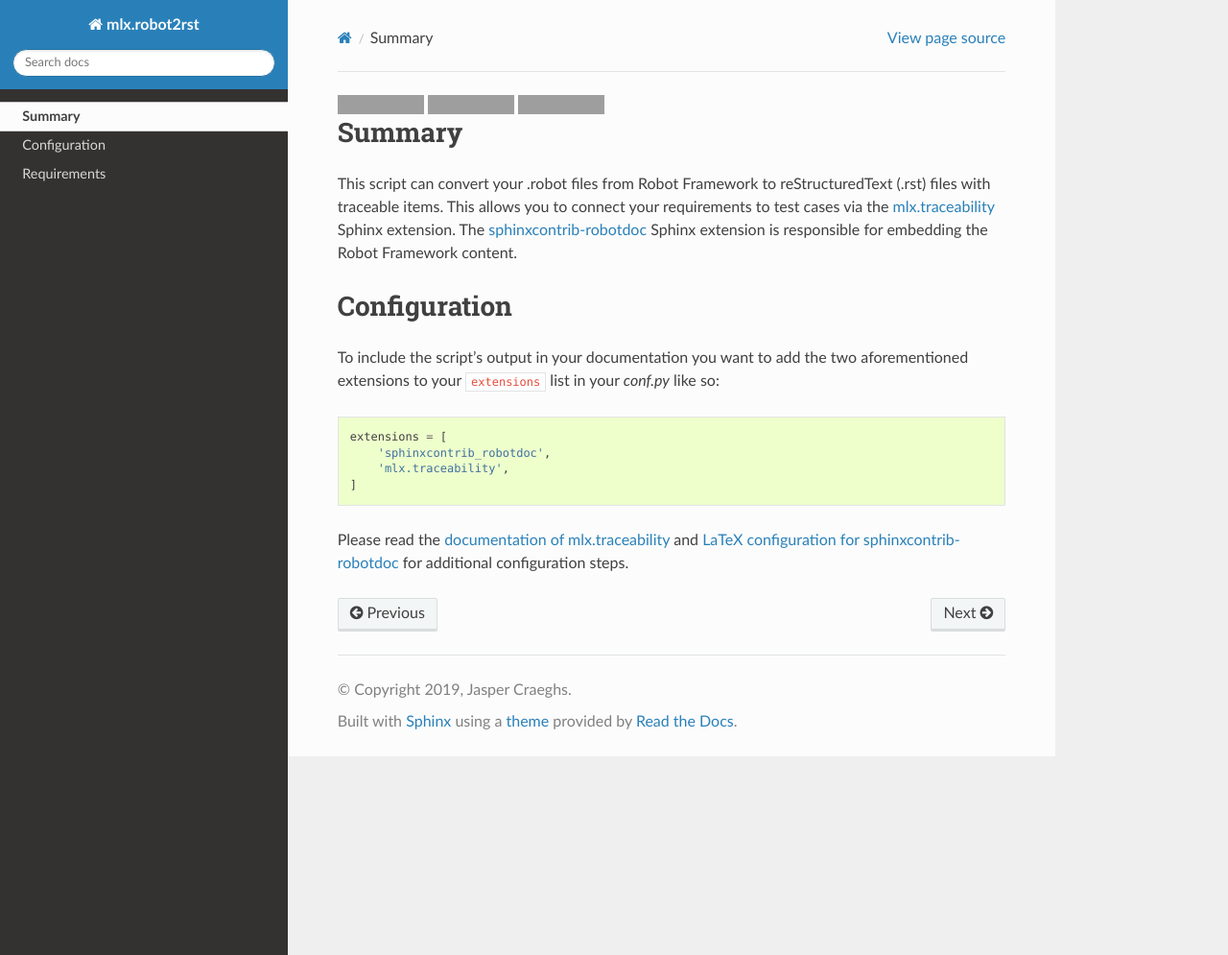
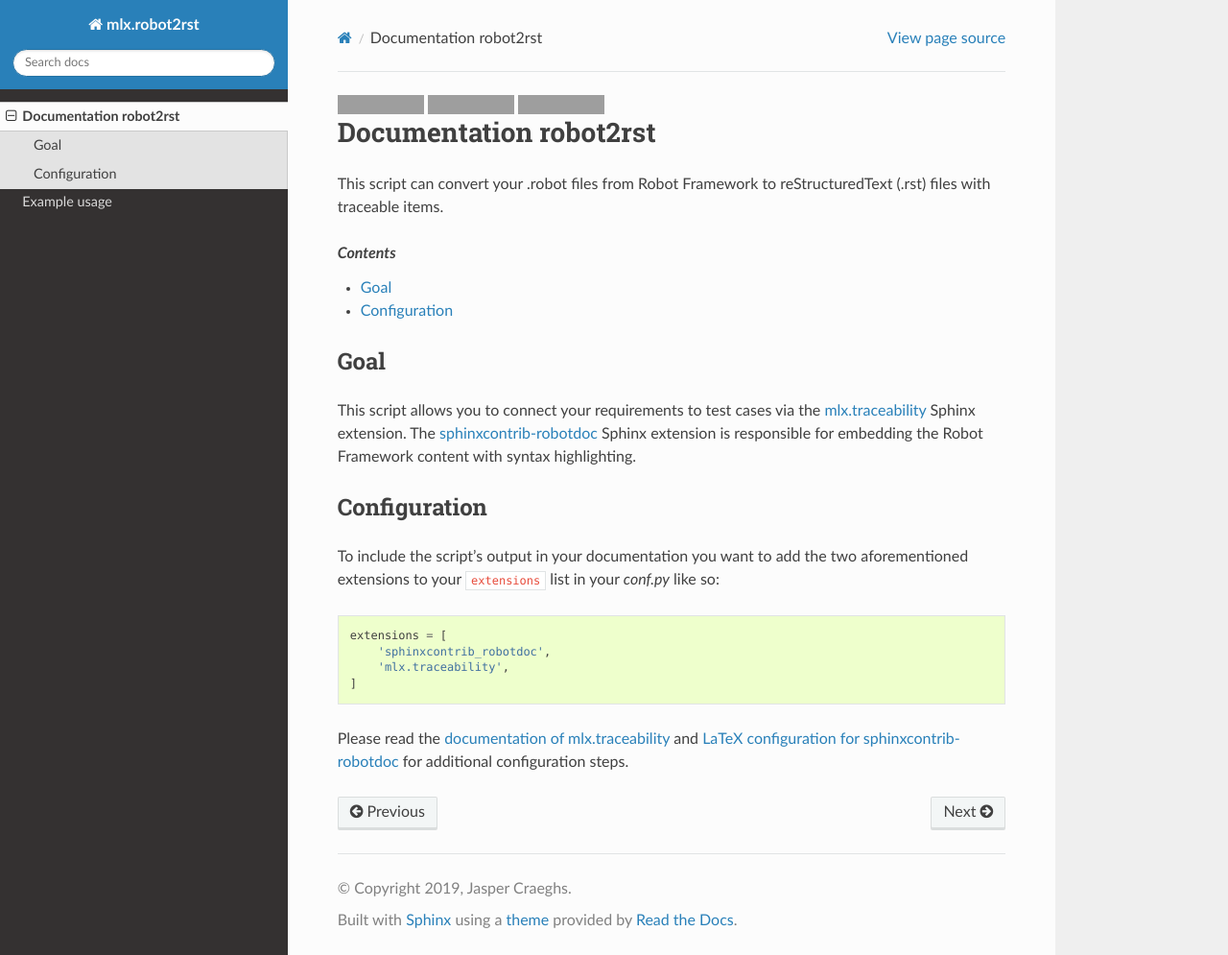
Before and after one commit to melexis/robot2rst, a Sphinx documentation site: the page built from doc/source/readme.rst, in a window 1280 px wide and 995 px high. Shown: the whole window at 96% size. Built offline with Sphinx 7.4.7 and the Read the Docs theme 2.0.0, drawn with Linux system fonts in a browser that asks for light colours; pages that are not in the unit, such as notebooks, are missing from menus; grey boxes are pictures that could not be loaded.

Commit message:
Split up documentation from example

```diff
--- a/README.rst
+++ b/README.rst
@@ -10,19 +10,29 @@
     :target: https://github.com/melexis/robot2rst/issues
     :alt: Contributions welcome
 
-=======
-Summary
-=======
+=======================
+Documentation robot2rst
+=======================
 
 This script can convert your .robot files from Robot Framework to reStructuredText (.rst) files with traceable items.
-This allows you to connect your requirements to test cases via the `mlx.traceability`_ Sphinx extension.
-The `sphinxcontrib-robotdoc`_ Sphinx extension is responsible for embedding the Robot Framework content.
+
+.. contents:: `Contents`
+    :depth: 2
+    :local:
 
 .. _`mlx.traceability`: https://pypi.org/project/mlx.traceability/
 
-=============
+----
+Goal
+----
+
+This script allows you to connect your requirements to test cases via the `mlx.traceability`_ Sphinx extension.
+The `sphinxcontrib-robotdoc`_ Sphinx extension is responsible for embedding the Robot Framework content with syntax
+highlighting.
+
+-------------
 Configuration
-=============
+-------------
 
 To include the script's output in your documentation you want to add the two aforementioned extensions to your
 ``extensions`` list in your *conf.py* like so:
--- /dev/null
+++ b/doc/source/example.rst
@@ -0,0 +1,9 @@
+=============
+Example usage
+=============
+
+.. toctree::
+    :maxdepth: 2
+
+    requirements
+    example_usage
--- a/doc/source/index.rst
+++ b/doc/source/index.rst
@@ -1,7 +1,7 @@
 
-==============================
+===========================
 Documentation mlx.robot2rst
-==============================
+===========================
 
 .. contents:: `Contents`
     :depth: 3
@@ -11,5 +11,4 @@
     :maxdepth: 2
 
     readme
-    requirements
-    example_usage
+    example
```
